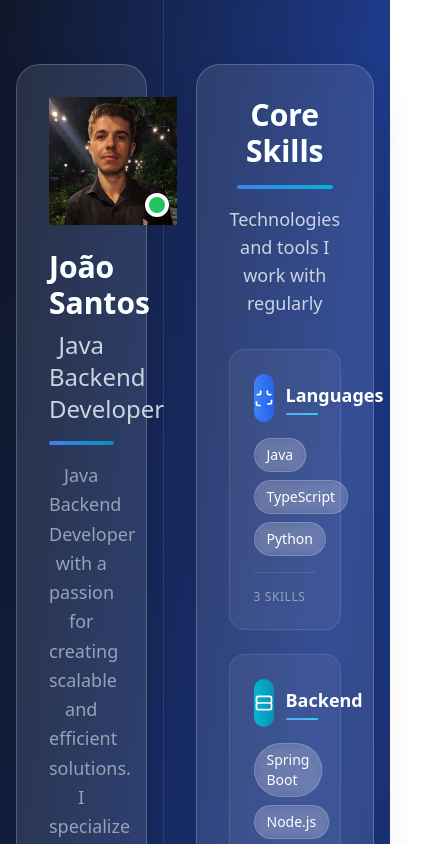
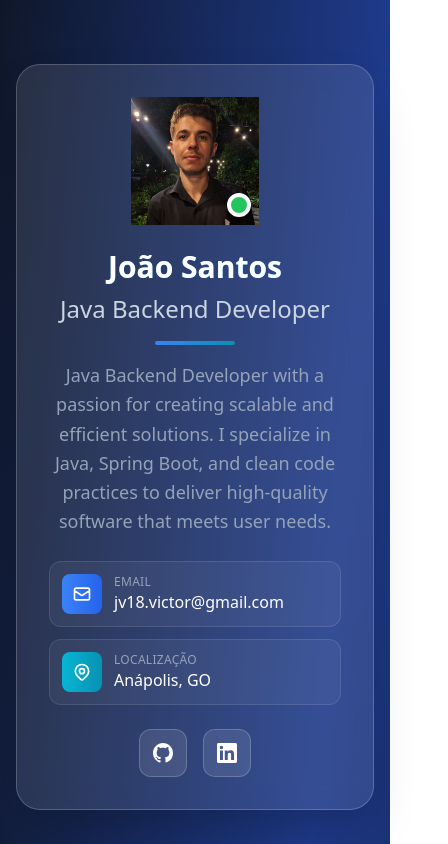
Before and after one commit to joaosantosg/portifolio, a Next.js app: page / in a window 390 px wide. Shown: the top 844 px of the page, 448 px wide, since content can reach past the window. Built offline with nearby package versions, Linux system fonts and the light colour scheme.

Commit message:
Ajustar layout da página do portfólio para melhor responsividade

```diff
--- a/app/page.tsx
+++ b/app/page.tsx
@@ -5,18 +5,18 @@ import ExperienceSection from './components/ExperienceSection';
 export default function Portifolio() {
 	return (
 		<main>
-			<div className="grid grid-cols-12 bg-gradient-to-br from-slate-900 via-blue-900 to-slate-900 min-h-full border-b border-white/10">
-				{/* Left Column - Profile (5/12) */}
-				<div className="col-span-5">
+			<div className="grid grid-cols-12  pb-64 bg-gradient-to-br from-slate-900 via-blue-900 to-slate-900 min-h-full border-b border-white/10">
+				{/* Left Column - Profile (mobile: full width, md+: 5/12) */}
+				<div className="col-span-12 md:col-span-5">
 					<ProfileSection />
 				</div>
 
-				{/* Right Column - Skills + Experience (6/12) + Divider */}
-				<div className="col-span-7 flex flex-col justify-center border-l border-white/10 pl-4 md:pl-8">
-					<div>
+				{/* Right Column - Skills + Experience (mobile: full width, md+: 7/12) */}
+				<div className="col-span-12 md:col-span-7 flex flex-col justify-center border-t md:border-t-0 md:border-l border-white/10 pt-4 md:pl-8">
+					<div className="col-span-12">
 						<SkillsSection />
 					</div>
-					<div>
+					<div className="col-span-12 mt-8">
 						<ExperienceSection />
 					</div>
 				</div>
```
